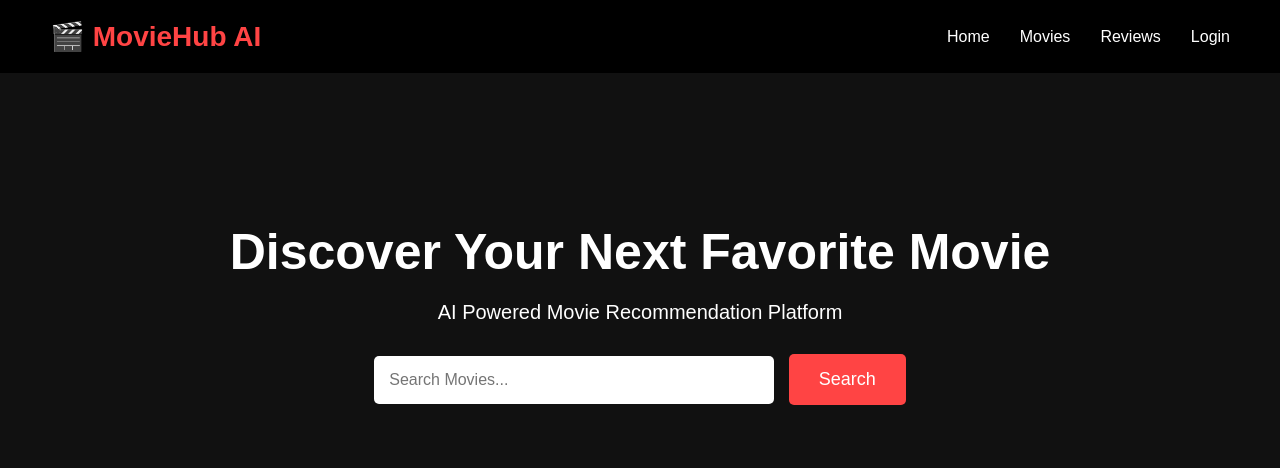
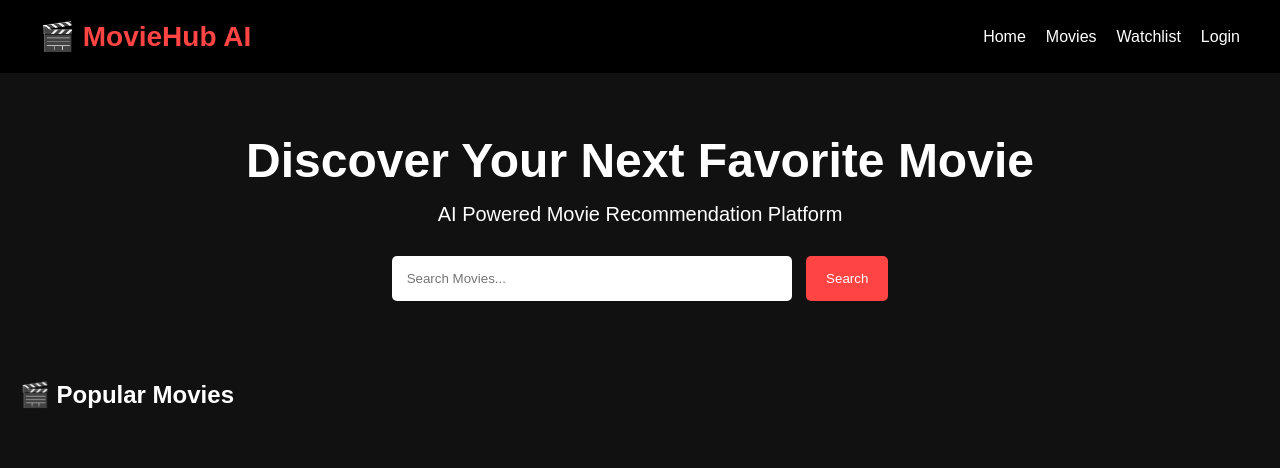
Before and after one commit to yuvraj-shahi-011/AI-MovieRecomendation, a Flask app: page / in a window 1280 px wide. Shown: the top 468 px of the page. Run offline with Flask 3, Linux system fonts and the light colour scheme; data that the repository does not hold is empty.

Commit message:
Add navigation bar to homepage

```diff
--- a/app.py
+++ b/app.py
@@ -1,23 +1,30 @@
 from flask import Flask, render_template
-from dotenv import load_dotenv
-import os
 import requests
-
-load_dotenv()
 
 app = Flask(__name__)
 
-API_KEY = os.getenv("API_KEY")
+API_KEY = "YOUR_API_KEY"
 
 @app.route("/")
 def home():
-    url = f"https://api.themoviedb.org/3/movie/popular?api_key={API_KEY}"
 
-    response = requests.get(url)
-    data = response.json()
-    movies = data["results"]
+    trending_url = f"https://api.themoviedb.org/3/trending/movie/week?api_key={API_KEY}"
+    popular_url = f"https://api.themoviedb.org/3/movie/popular?api_key={API_KEY}"
+    top_url = f"https://api.themoviedb.org/3/movie/top_rated?api_key={API_KEY}"
+    upcoming_url = f"https://api.themoviedb.org/3/movie/upcoming?api_key={API_KEY}"
 
-    return render_template("index.html", movies=movies)
+    trending = requests.get(trending_url).json()["results"]
+    popular = requests.get(popular_url).json()["results"]
+    top_rated = requests.get(top_url).json()["results"]
+    upcoming = requests.get(upcoming_url).json()["results"]
+
+    return render_template(
+        "index.html",
+        trending=trending,
+        popular=popular,
+        top_rated=top_rated,
+        upcoming=upcoming
+    )
 
 if __name__ == "__main__":
     app.run(debug=True)
--- a/static/css/style.css
+++ b/static/css/style.css
@@ -7,14 +7,16 @@
 body{
     background:#111;
     color:white;
-    font-family:Arial, sans-serif;
+    font-family:Arial,sans-serif;
 }
+
+/* NAVBAR */
 
 nav{
     display:flex;
     justify-content:space-between;
     align-items:center;
-    padding:20px 50px;
+    padding:20px 40px;
     background:black;
 }
 
@@ -30,7 +32,7 @@ ul{
 }
 
 ul li{
-    margin-left:30px;
+    margin-left:20px;
 }
 
 ul li a{
@@ -38,30 +40,24 @@ ul li a{
     text-decoration:none;
 }
 
+/* HERO */
+
 .hero{
     text-align:center;
-    margin-top:150px;
+    padding:60px;
 }
 
 .hero h1{
-    font-size:50px;
-    margin-bottom:20px;
+    font-size:48px;
 }
 
 .hero p{
+    margin-top:15px;
     font-size:20px;
-    margin-bottom:30px;
 }
 
-button{
-    background:#ff4444;
-    color:white;
-    border:none;
-    padding:15px 30px;
-    border-radius:5px;
-    cursor:pointer;
-    font-size:18px;
-}
+/* SEARCH */
+
 .search-box{
     margin-top:30px;
 }
@@ -71,43 +67,31 @@ button{
     padding:15px;
     border:none;
     border-radius:5px;
-    font-size:16px;
 }
 
 .search-box button{
+    padding:15px 20px;
+    border:none;
+    border-radius:5px;
+    background:#ff4444;
+    color:white;
+    cursor:pointer;
     margin-left:10px;
 }
+
+/* MOVIES */
+
+.section-title{
+    margin-left:20px;
+    margin-top:20px;
+}
+
 .movies{
     display:flex;
     justify-content:center;
     gap:30px;
-    margin-top:100px;
-}
-
-.movie-card{
-    width:250px;
-    text-align:center;
-}
-
-.movie-card img{
-    width:100%;
-    border-radius:10px;
-}
-.movie-card{
-    width:250px;
-    text-align:center;
-    transition:0.3s;
-}
-
-.movie-card:hover{
-    transform:scale(1.08);
-}
-.movies{
-    display:flex;
+    padding:30px;
     flex-wrap:wrap;
-    justify-content:center;
-    gap:30px;
-    padding:50px;
 }
 
 .movie-card{
@@ -125,8 +109,8 @@ button{
 }
 
 .movie-card h3{
+    text-align:center;
     margin-top:10px;
-    text-align:center;
 }
 
 .movie-card p{
--- a/templates/index.html
+++ b/templates/index.html
@@ -1,48 +1,84 @@
 <!DOCTYPE html>
 <html>
+
 <head>
     <title>MovieHub AI</title>
-    <link rel="stylesheet" href="{{ url_for('static', filename='css/style.css') }}">
+
+    <link rel="stylesheet"
+          href="{{ url_for('static', filename='css/style.css') }}">
 </head>
+
 <body>
 
     <nav>
-    <div class="logo">🎬 MovieHub AI</div>
+
+        <div class="logo">
+            🎬 MovieHub AI
+        </div>
 
         <ul>
-        <li><a href="#">Home</a></li>
+            <li><a href="/">Home</a></li>
             <li><a href="#">Movies</a></li>
-        <li><a href="#">Reviews</a></li>
+            <li><a href="#">Watchlist</a></li>
             <li><a href="#">Login</a></li>
         </ul>
+
     </nav>
 
     <section class="hero">
-    <h1>Discover Your Next Favorite Movie</h1>
-    <p>AI Powered Movie Recommendation Platform</p>
+
+        <h1>
+            Discover Your Next Favorite Movie
+        </h1>
+
+        <p>
+            AI Powered Movie Recommendation Platform
+        </p>
 
         <div class="search-box">
-        <input type="text" placeholder="Search Movies...">
-        <button>Search</button>
+
+            <input
+                type="text"
+                placeholder="Search Movies..."
+            >
+
+            <button>
+                Search
+            </button>
+
         </div>
+
     </section>
-<section class="movies">
 
-    {% for movie in movies %}
+    <h2 class="section-title">
+        🎬 Popular Movies
+    </h2>
+
+    <div class="movies">
+
+        {% for movie in popular %}
 
         <div class="movie-card">
 
-        <img src="https://image.tmdb.org/t/p/w500{{ movie.poster_path }}">
+            <img
+                src="https://image.tmdb.org/t/p/w500{{ movie.poster_path }}"
+                alt="{{ movie.title }}"
+            >
 
-        <h3>{{ movie.title }}</h3>
+            <h3>
+                {{ movie.title }}
+            </h3>
 
-        <p>⭐ {{ movie.vote_average }}</p>
+            <p>
+                ⭐ {{ movie.vote_average }}
+            </p>
 
         </div>
 
         {% endfor %}
 
-</section>
+    </div>
 
 </body>
+
 </html>
```
Lines whose indentation alone changed are shown as unchanged.
